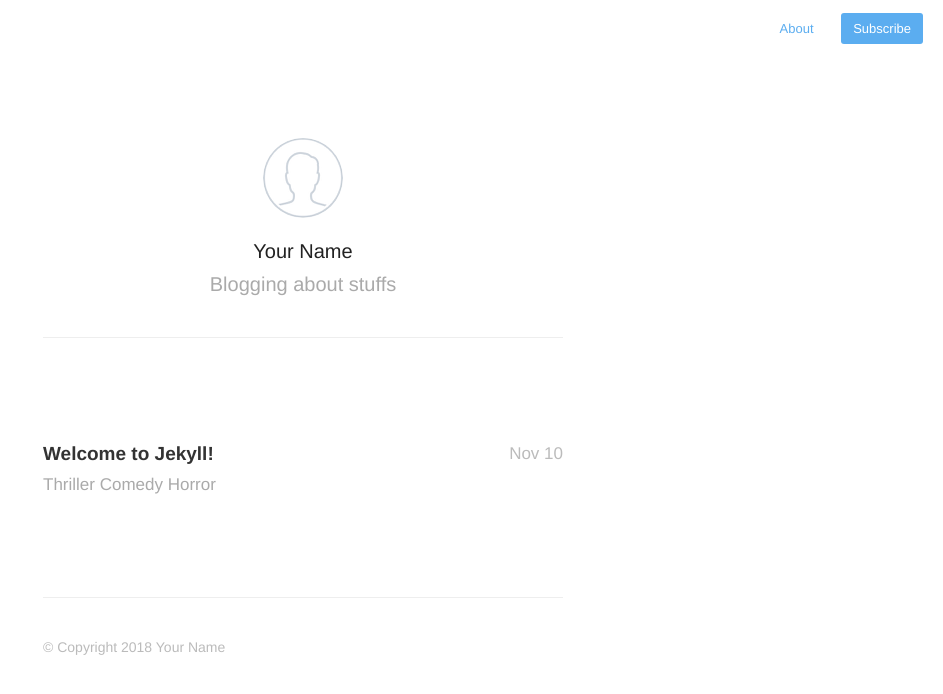
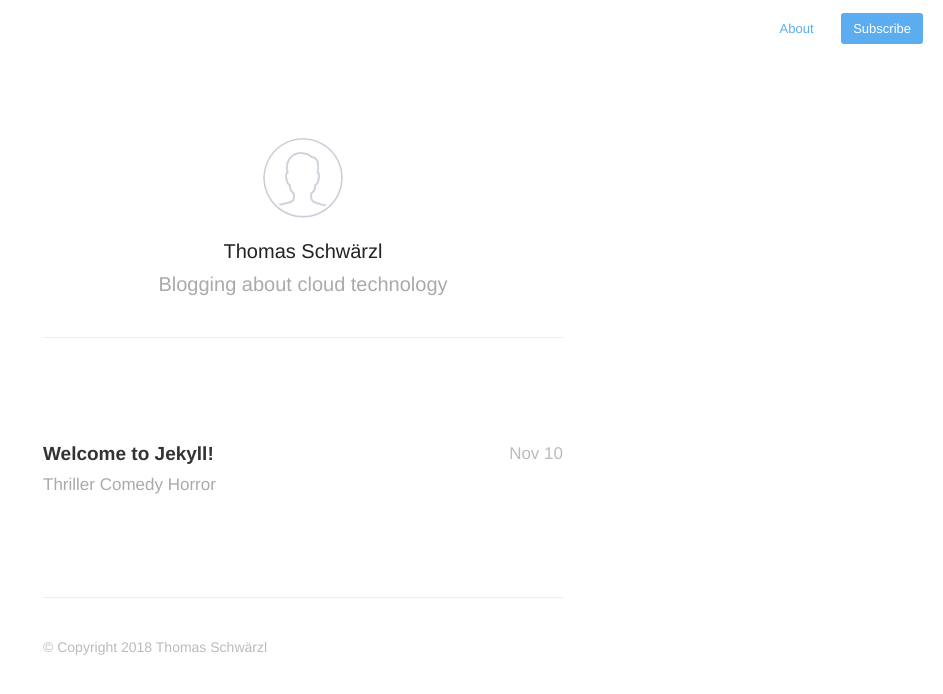
Before and after one commit to tschwaerzl/tschwaerzl.github.io, a Jekyll site: the page built from index.html, in a window 1280 px wide. Shown: the top 694 px of the page, without its empty margins (337-1280 px from the left). Built offline with Jekyll 4.4.1, drawn with Linux system fonts in a browser that asks for light colours; nearby versions of some CDN libraries; the list of posts is cut into pages by our own code.

Commit message:
Change informations in _config.yml

```diff
--- a/_config.yml
+++ b/_config.yml
@@ -1,6 +1,6 @@
-name: Your New Jekyll Site
-description: Blogging about stuffs
-meta_description: "Your New Jekyll Site, Blogging about stuffs"
+name: Thomas Schwärzl
+description: Blogging about cloud technology
+meta_description: "Thomas Schwärzl, Blogging about technology"
 
 aboutPage: true
 
@@ -9,15 +9,15 @@ highlighter: rouge
 
 plugins: [jekyll-paginate]
 paginate: 20
-domain_name: 'http://yourblog-domain.com'
-google_analytics: 'UA-XXXXXXXX-X'
-disqus: false
-disqus_shortname: 'your-disqus-shortname'
+domain_name: 'https://tschwaerzl.github.io'
+google_analytics: 'UA-598818-8'
+disqus: true
+disqus_shortname: 'tschwaerzl'
 
 # Details for the RSS feed generator
-url:            'http://your-blog-url.example.com'
-author:         'Your Name'
-authorTwitter:  'YourTwitterUsername'
+url:            'https://tschwaerzl.github.io'
+author:         'Thomas Schwärzl'
+authorTwitter:  'tschwaerzl'
 
 permalink:       /:year/:title/
 
```
